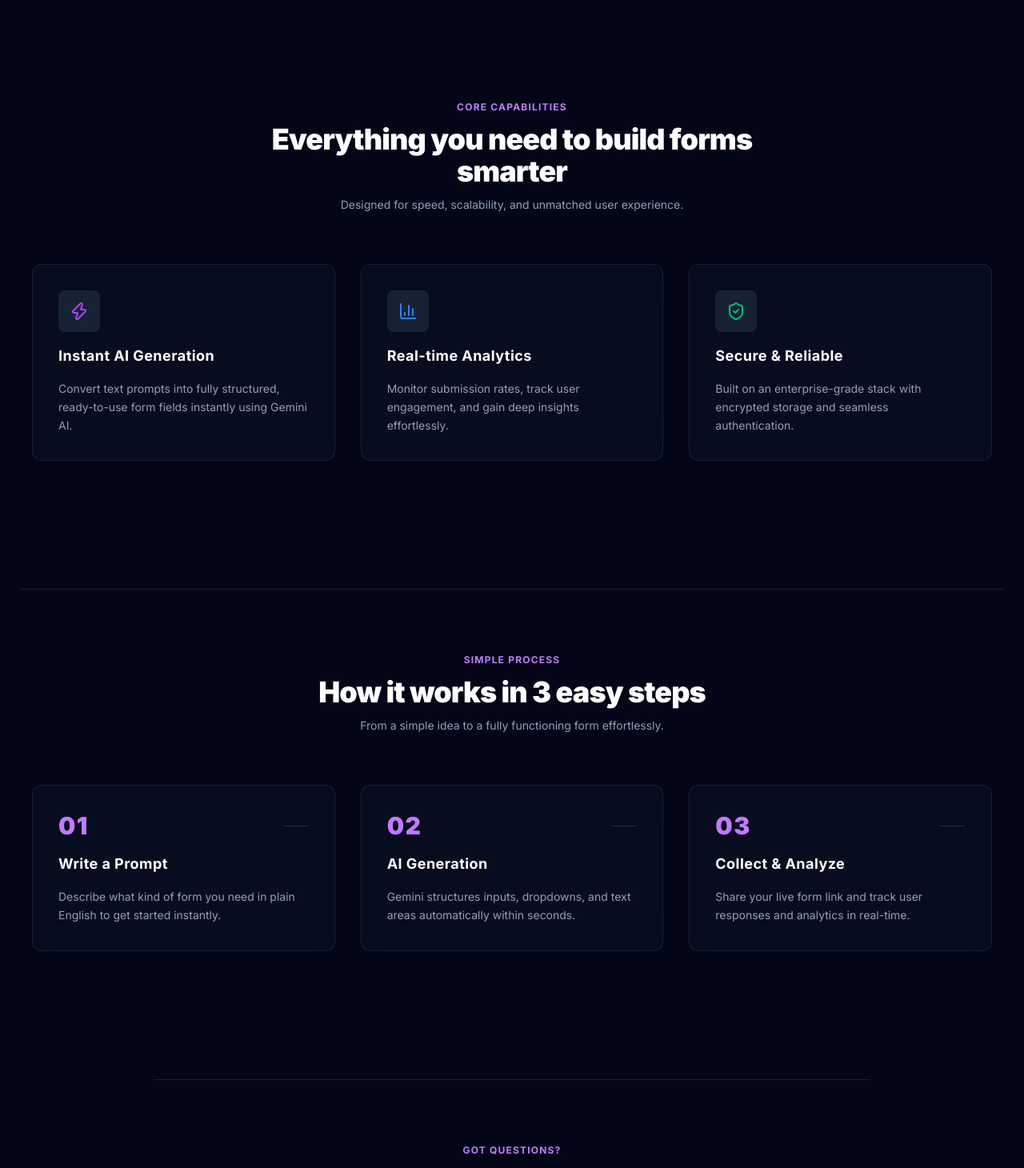
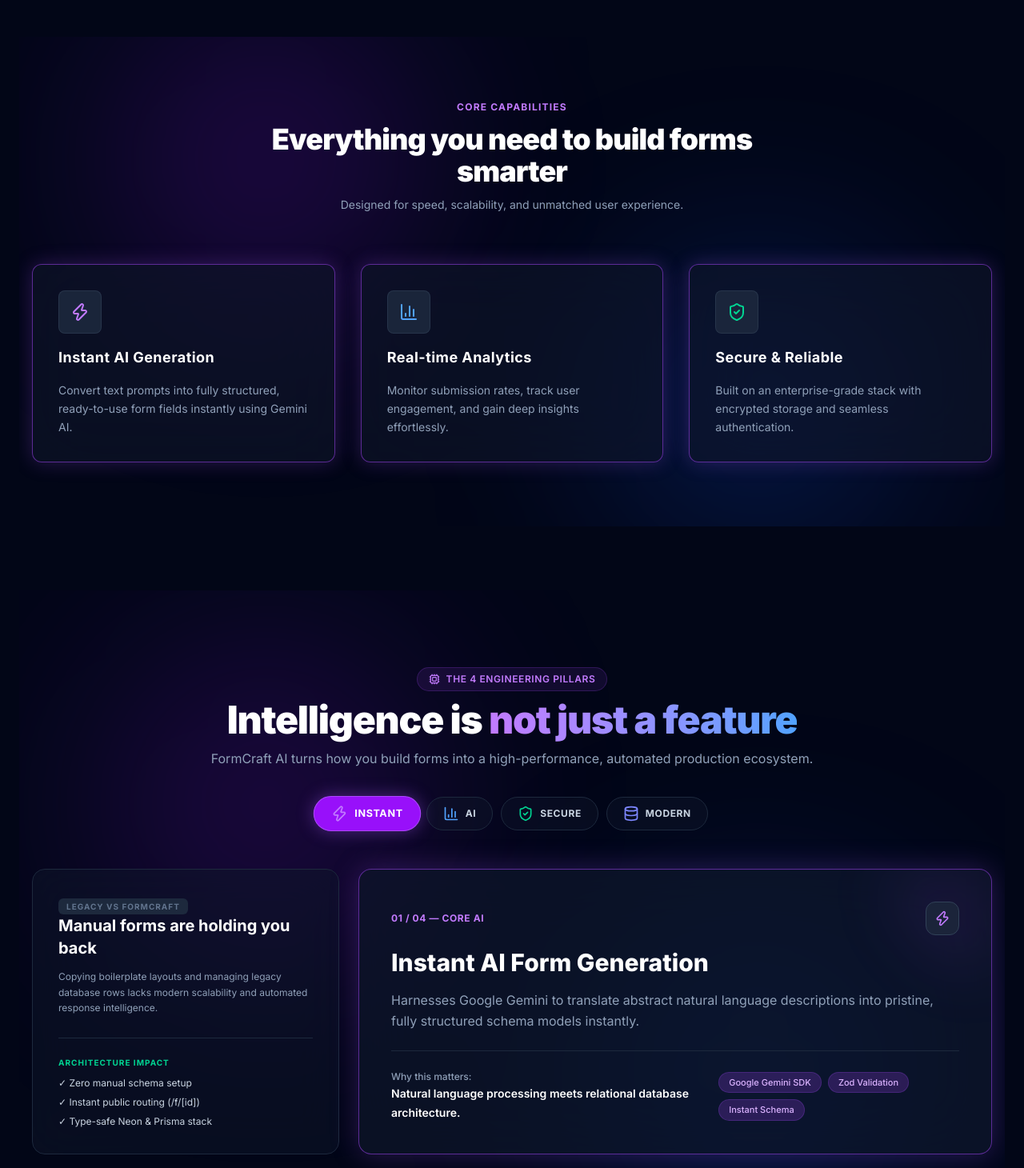
Before and after one commit to ksajjadhossen/formcraft-ai, a Next.js app: page / in a window 1280 px wide. Shown: the part 1060-2520 px from the top of the page at 80% size. Built offline with nearby package versions, Linux system fonts and the light colour scheme; no server answers.

Commit message:
feat: added engineering pillars section and modern features

```diff
--- a/src/app/page.tsx
+++ b/src/app/page.tsx
@@ -4,6 +4,7 @@ import HowItWorks from "@/components/home/HowItWorks";
 import FAQSection from "@/components/home/FAQSection";
 import CTASection from "@/components/home/CTASection";
 import FeatureFlow from "@/components/home/FeatureFlow";
+import EngineeringPillarsSection from "@/components/home/EngineeringPillarsSection";
 
 export default function Home() {
   return (
@@ -13,6 +14,7 @@ export default function Home() {
       <div className="max-w-7xl mx-auto px-4 sm:px-6 space-y-20 w-full py-16">
         <FeatureFlow />
         <FeaturesSection />
+        <EngineeringPillarsSection />
         <HowItWorks />
         <FAQSection />
         <CTASection />
--- /dev/null
+++ b/src/components/home/EngineeringPillarsSection.tsx
@@ -0,0 +1,181 @@
+"use client";
+
+import { useState } from "react";
+import { Zap, BarChart3, ShieldCheck, Database, Cpu } from "lucide-react";
+
+const pillars = [
+  {
+    id: "ai-engine",
+    badge: "01 / 04 — CORE AI",
+    title: "Instant AI Form Generation",
+    description:
+      "Harnesses Google Gemini to translate abstract natural language descriptions into pristine, fully structured schema models instantly.",
+    subText:
+      "Natural language processing meets relational database architecture.",
+    icon: <Zap className="w-5 h-5 text-purple-400" />,
+    stats: ["Google Gemini SDK", "Zod Validation", "Instant Schema"],
+  },
+  {
+    id: "analytics",
+    badge: "02 / 04 — INTELLIGENCE",
+    title: "AI Sentiment & Analytics",
+    description:
+      "Aggregates user form submissions in real time to synthesize executive-level sentiment reports and crucial trend insights.",
+    subText:
+      "Gain deep, actionable insights from engagement metrics effortlessly.",
+    icon: <BarChart3 className="w-5 h-5 text-blue-400" />,
+    stats: ["Real-time Tracking", "Sentiment Reports", "Engagement Metrics"],
+  },
+  {
+    id: "security",
+    badge: "03 / 04 — SECURITY",
+    title: "Secure Auth & Monetization",
+    description:
+      "Integrates Clerk Auth for fine-grained user management alongside a fully verified Stripe Checkout and webhook subscription lifecycle.",
+    subText: "Enterprise-grade security and automated billing pipelines.",
+    icon: <ShieldCheck className="w-5 h-5 text-emerald-400" />,
+    stats: ["Clerk Authentication", "Stripe Billing", "Encrypted Storage"],
+  },
+  {
+    id: "architecture",
+    badge: "04 / 04 — STACK",
+    title: "Modern Type-Safe Architecture",
+    description:
+      "Built from the ground up leveraging Next.js 15 App Router, PostgreSQL (Neon Cloud), and Prisma ORM for optimized performance.",
+    subText: "Designed for speed, scalability, and unmatched user experience.",
+    icon: <Database className="w-5 h-5 text-indigo-400" />,
+    stats: ["Next.js 15", "PostgreSQL & Prisma", "Tailwind CSS"],
+  },
+];
+
+export default function EngineeringPillarsSection() {
+  const [activeTab, setActiveTab] = useState(0);
+  const current = pillars[activeTab];
+
+  return (
+    <section className="relative py-24 px-4 max-w-7xl mx-auto overflow-hidden">
+      {/* Background Glows for Light & Dark Modes */}
+      <div className="absolute top-1/3 left-1/4 -translate-x-1/2 -translate-y-1/2 w-100 h-100 bg-purple-500/10 dark:bg-purple-600/20 rounded-full blur-[130px] pointer-events-none" />
+      <div className="absolute bottom-1/4 right-1/4 translate-x-1/2 translate-y-1/2 w-100 h-100 bg-blue-500/10 dark:bg-blue-600/20 rounded-full blur-[130px] pointer-events-none" />
+
+      {/* Section Header */}
+      <div className="relative z-10 text-center max-w-3xl mx-auto mb-12 space-y-3">
+        <div className="inline-flex items-center gap-2 px-3.5 py-1.5 rounded-full bg-purple-500/10 border border-purple-500/20 text-purple-600 dark:text-purple-400 text-xs font-semibold uppercase tracking-wider">
+          <Cpu className="w-3.5 h-3.5" />
+          The 4 Engineering Pillars
+        </div>
+        <h2 className="text-3xl md:text-5xl font-black text-slate-900 dark:text-white tracking-tight">
+          Intelligence is{" "}
+          <span className="text-transparent bg-clip-text bg-linear-to-r from-purple-600 to-blue-500 dark:from-purple-400 dark:to-blue-400">
+            not just a feature
+          </span>
+        </h2>
+        <p className="text-sm md:text-base text-slate-600 dark:text-slate-400">
+          FormCraft AI turns how you build forms into a high-performance,
+          automated production ecosystem.
+        </p>
+
+        {/* Interactive Filter Pills (Inspired by your reference image) */}
+        <div className="flex flex-wrap justify-center gap-2.5 pt-6">
+          {pillars.map((pillar, idx) => (
+            <button
+              key={pillar.id}
+              onClick={() => setActiveTab(idx)}
+              className={`flex items-center gap-2 px-5 py-2.5 rounded-full text-xs font-bold tracking-wider uppercase transition-all duration-300 border ${
+                activeTab === idx
+                  ? "bg-purple-600 text-white border-purple-500 shadow-[0_0_20px_rgba(168,85,247,0.4)] scale-105"
+                  : "bg-white/60 dark:bg-slate-900/40 text-slate-700 dark:text-slate-300 border-slate-200 dark:border-slate-800 hover:border-purple-500/50"
+              }`}
+            >
+              {pillar.icon}
+              {pillar.title.split(" ")[0]}
+            </button>
+          ))}
+        </div>
+      </div>
+
+      {/* Interactive Bento Grid Display */}
+      <div className="relative z-10 grid grid-cols-1 lg:grid-cols-3 gap-6">
+        {/* Left Side: Summary / The "Old Way vs FormCraft" Concept */}
+        <div className="p-8 bg-white/70 dark:bg-slate-900/50 rounded-2xl border border-slate-200 dark:border-slate-800 backdrop-blur-xl flex flex-col justify-between space-y-6 shadow-xl dark:shadow-none">
+          <div className="space-y-3">
+            <span className="text-[10px] uppercase font-bold tracking-widest text-slate-500 dark:text-slate-500 bg-slate-100 dark:bg-slate-800 px-2.5 py-1 rounded-md">
+              Legacy vs FormCraft
+            </span>
+            <h3 className="text-xl font-bold text-slate-900 dark:text-white">
+              Manual forms are holding you back
+            </h3>
+            <p className="text-xs text-slate-600 dark:text-slate-400 leading-relaxed">
+              Copying boilerplate layouts and managing legacy database rows
+              lacks modern scalability and automated response intelligence.
+            </p>
+          </div>
+
+          <div className="pt-4 border-t border-slate-200 dark:border-slate-800">
+            <span className="text-[10px] uppercase font-bold tracking-widest text-emerald-600 dark:text-emerald-400">
+              Architecture Impact
+            </span>
+            <ul className="mt-2 space-y-2 text-xs text-slate-700 dark:text-slate-300">
+              <li className="flex items-center gap-2">
+                ✓ Zero manual schema setup
+              </li>
+              <li className="flex items-center gap-2">
+                ✓ Instant public routing (/f/[id])
+              </li>
+              <li className="flex items-center gap-2">
+                ✓ Type-safe Neon & Prisma stack
+              </li>
+            </ul>
+          </div>
+        </div>
+
+        {/* Center & Right: Active Pillar Main Showcase */}
+        <div className="lg:col-span-2 relative p-8 md:p-10 bg-white/80 dark:bg-slate-900/70 rounded-2xl border border-purple-500/40 dark:border-purple-500/50 backdrop-blur-2xl shadow-[0_0_30px_rgba(168,85,247,0.15)] dark:shadow-[0_0_35px_rgba(168,85,247,0.25)] flex flex-col justify-between space-y-6 overflow-hidden transition-all duration-500">
+          {/* Glowing Accents */}
+          <div className="absolute top-0 right-0 w-32 h-32 bg-purple-500/10 rounded-bl-full blur-2xl pointer-events-none" />
+
+          <div className="space-y-4 relative z-10">
+            <div className="flex items-center justify-between">
+              <span className="text-xs font-bold text-purple-600 dark:text-purple-400 tracking-wider">
+                {current.badge}
+              </span>
+              <div className="p-2.5 bg-slate-100 dark:bg-slate-800/80 rounded-xl border border-slate-200 dark:border-slate-700">
+                {current.icon}
+              </div>
+            </div>
+
+            <h3 className="text-2xl md:text-3xl font-extrabold text-slate-900 dark:text-white">
+              {current.title}
+            </h3>
+
+            <p className="text-sm md:text-base text-slate-600 dark:text-slate-400 leading-relaxed">
+              {current.description}
+            </p>
+          </div>
+
+          <div className="relative z-10 pt-6 border-t border-slate-200 dark:border-slate-800 flex flex-col md:flex-row md:items-center justify-between gap-4">
+            <div>
+              <span className="text-xs text-slate-500 dark:text-slate-400 block font-medium">
+                Why this matters:
+              </span>
+              <span className="text-sm font-semibold text-slate-900 dark:text-white">
+                {current.subText}
+              </span>
+            </div>
+
+            <div className="flex flex-wrap gap-2">
+              {current.stats.map((stat, i) => (
+                <span
+                  key={i}
+                  className="text-[11px] px-3 py-1 bg-purple-500/10 dark:bg-purple-500/20 text-purple-700 dark:text-purple-300 rounded-full font-medium border border-purple-500/20"
+                >
+                  {stat}
+                </span>
+              ))}
+            </div>
+          </div>
+        </div>
+      </div>
+    </section>
+  );
+}
--- a/src/components/home/FeaturesSection.tsx
+++ b/src/components/home/FeaturesSection.tsx
@@ -2,19 +2,21 @@ import { Zap, ShieldCheck, BarChart3 } from "lucide-react";
 
 const features = [
   {
-    icon: <Zap className="w-6 h-6 text-purple-500" />,
+    icon: <Zap className="w-6 h-6 text-purple-500 dark:text-purple-400" />,
     title: "Instant AI Generation",
     description:
       "Convert text prompts into fully structured, ready-to-use form fields instantly using Gemini AI.",
   },
   {
-    icon: <BarChart3 className="w-6 h-6 text-blue-500" />,
+    icon: <BarChart3 className="w-6 h-6 text-blue-500 dark:text-blue-400" />,
     title: "Real-time Analytics",
     description:
       "Monitor submission rates, track user engagement, and gain deep insights effortlessly.",
   },
   {
-    icon: <ShieldCheck className="w-6 h-6 text-emerald-500" />,
+    icon: (
+      <ShieldCheck className="w-6 h-6 text-emerald-500 dark:text-emerald-400" />
+    ),
     title: "Secure & Reliable",
     description:
       "Built on an enterprise-grade stack with encrypted storage and seamless authentication.",
@@ -23,9 +25,13 @@ const features = [
 
 export default function FeaturesSection() {
   return (
-    <section className="py-20 px-4 max-w-7xl mx-auto">
+    <section className="relative py-20 px-4 max-w-7xl mx-auto overflow-hidden">
+      {/* Background Soft Glow Effects */}
+      <div className="absolute top-1/4 left-1/4 -translate-x-1/2 -translate-y-1/2 w-96 h-96 bg-purple-500/10 dark:bg-purple-600/20 rounded-full blur-[120px] pointer-events-none" />
+      <div className="absolute bottom-1/4 right-1/4 translate-x-1/2 translate-y-1/2 w-96 h-96 bg-blue-500/10 dark:bg-blue-600/20 rounded-full blur-[120px] pointer-events-none" />
+
       {/* section header */}
-      <div className="text-center max-w-2xl mx-auto mb-16 space-y-3">
+      <div className="relative z-10 text-center max-w-2xl mx-auto mb-16 space-y-3">
         <h2 className="text-xs uppercase tracking-widest text-purple-600 dark:text-purple-400 font-bold">
           Core Capabilities
         </h2>
@@ -38,20 +44,23 @@ export default function FeaturesSection() {
       </div>
 
       {/* features cards */}
-      <div className="grid grid-cols-1 md:grid-cols-3 gap-8">
+      <div className="relative z-10 grid grid-cols-1 md:grid-cols-3 gap-8">
         {features.map((feature, idx) => (
           <div
             key={idx}
-            className="group p-8 bg-white/60 dark:bg-slate-900/40 border border-slate-200/80 dark:border-slate-800/80 rounded-xl backdrop-blur-xl space-y-4 hover:border-purple-500/50 hover:bg-white dark:hover:bg-slate-900/80 transition-all duration-300 shadow-sm hover:shadow-xl hover:shadow-purple-500/5"
+            className="group relative p-8 bg-white/80 dark:bg-slate-900/60 rounded-xl backdrop-blur-2xl space-y-4 border border-purple-500/40 dark:border-purple-500/50 shadow-[0_0_20px_rgba(168,85,247,0.15)] dark:shadow-[0_0_25px_rgba(168,85,247,0.25)] hover:border-purple-500 dark:hover:border-purple-400 hover:shadow-[0_0_35px_rgba(168,85,247,0.35)] dark:hover:shadow-[0_0_45px_rgba(168,85,247,0.5)] transition-all duration-500 hover:-translate-y-1.5"
           >
-            <div className="p-3.5 bg-slate-100 dark:bg-slate-800/80 rounded-lg w-fit group-hover:scale-110 transition-transform duration-300">
+            {/* Icon Wrapper */}
+            <div className="p-3.5 bg-slate-100 dark:bg-slate-800/90 rounded-lg w-fit border border-slate-200 dark:border-slate-700/60 group-hover:scale-110 group-hover:bg-purple-500/10 dark:group-hover:bg-purple-500/20 group-hover:border-purple-500/40 transition-all duration-300">
               {feature.icon}
             </div>
 
+            {/* Title */}
             <h4 className="text-lg font-bold text-slate-900 dark:text-white tracking-wide">
               {feature.title}
             </h4>
 
+            {/* Description */}
             <p className="text-sm text-slate-600 dark:text-slate-400 leading-relaxed font-normal">
               {feature.description}
             </p>
```
